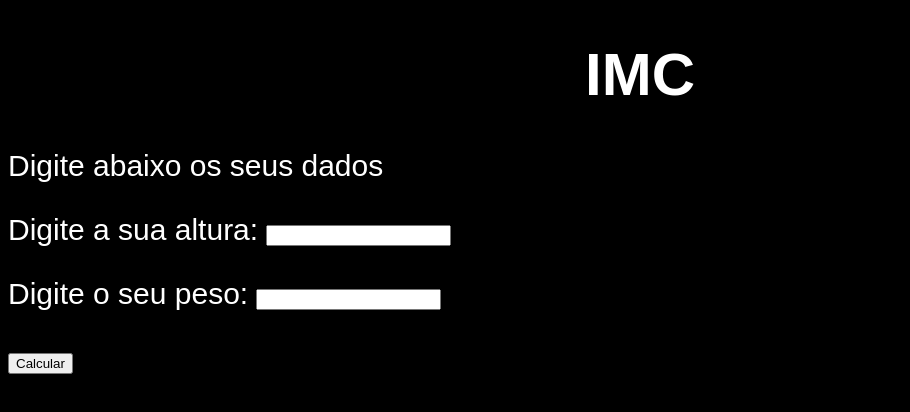
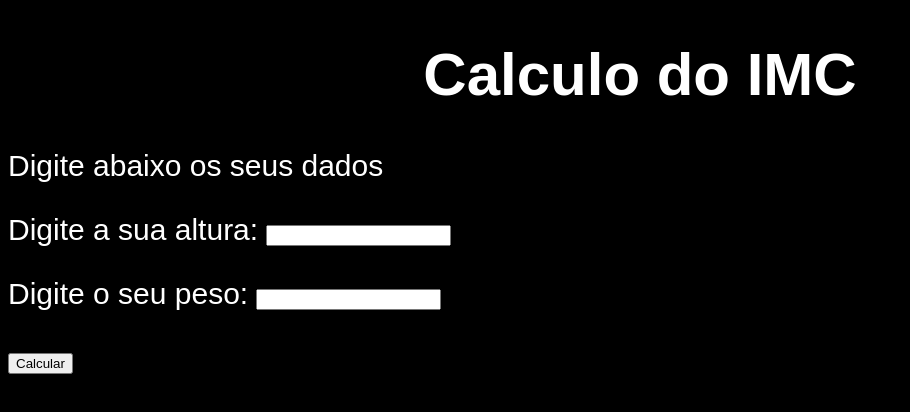
Before and after one commit to Lucas-Alonso11/IMC, a plain HTML site: page index.html in a window 1280 px wide. Shown: the whole page, without its empty margins (0-910 px from the left). Drawn offline with Linux system fonts and the light colour scheme.

Commit message:
Update index.html

```diff
--- a/index.html
+++ b/index.html
@@ -8,7 +8,7 @@
     <title>Calculo IMC</title>
 </head>
 <body>
-    <h1>IMC</h1>
+    <h1>Calculo do IMC</h1>
     <p>Digite abaixo os seus dados</p>
 
     <div id="altura">
```
